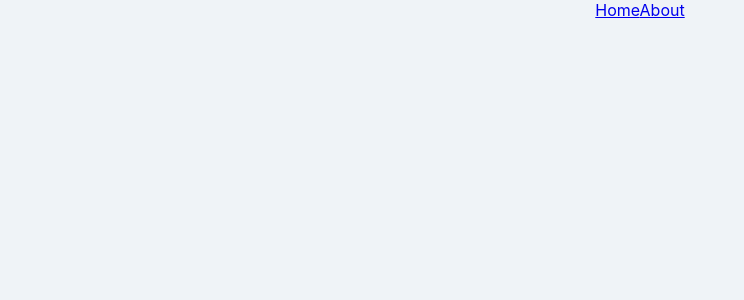
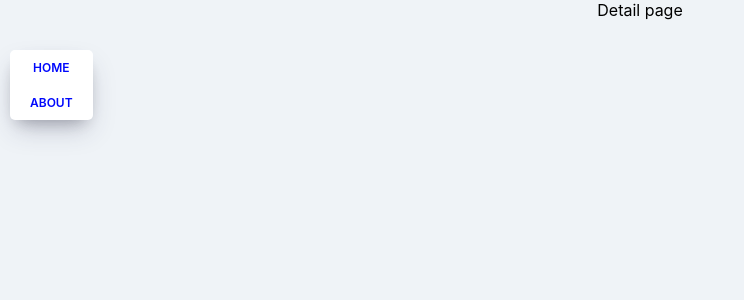
Before and after one commit to Cho-Jeongmin/movie_app, a React (Create React App) app: page /movie-detail in a window 1280 px wide. Before the commit this address had no page. Shown: the top 300 px of the page, without its empty margins (0-744 px from the left). Built offline with nearby package versions, Linux system fonts and the light colour scheme.

Commit message:
#14.3 Sharing Props Between Routes

```diff
--- a/src/App.js
+++ b/src/App.js
@@ -1,6 +1,6 @@
 import React from "react";
 import Home from "./routes/Home.js";
-import About from "./routes/About.js";
+import Detail from "./routes/Detail.js";
 import Navigation from "./components/Navigation.js";
 import { BrowserRouter, Routes, Route } from "react-router-dom";
 
@@ -11,7 +11,7 @@
         <Navigation />
         <Routes>
           <Route path="/" element={<Home />} />
-          <Route path="/about" element={<About />} />
+          <Route path="/movie-detail" element={<Detail />} />
         </Routes>
       </BrowserRouter>
     </div>
--- a/src/components/Movie.js
+++ b/src/components/Movie.js
@@ -1,8 +1,15 @@
 import PropTypes from "prop-types";
+import { Link } from "react-router-dom";
 import "./Movie.css";
 
 function Movie({ id, title, year, summary, poster, genres }) {
   return (
+    <Link
+      to={{
+        pathname: "/movie-detail",
+        state: { title, year, summary, poster, genres },
+      }}
+    >
       <div className="movie">
         <img src={poster} alt={title} title={title} />
         <div className="movie__data">
@@ -22,6 +29,7 @@
           </p>
         </div>
       </div>
+    </Link>
   );
 }
 
--- a/src/components/Navigation.css
+++ b/src/components/Navigation.css
@@ -0,0 +1,25 @@
+.nav {
+  position: fixed;
+  top: 50px;
+  left: 10px;
+  display: flex;
+  flex-direction: column;
+  background-color: white;
+  padding: 10px 20px;
+  box-shadow: 0 13px 27px -5px rgba(50, 50, 93, 0.25),
+    0 8px 16px -8px rgba(0, 0, 0, 0.3), 0 -6px 16px -6px rgba(0, 0, 0, 0.025);
+  border-radius: 5px;
+}
+
+.nav a {
+  text-decoration: none;
+  color: #0008fc;
+  text-transform: uppercase;
+  font-size: 12px;
+  text-align: center;
+  font-weight: 600;
+}
+
+.nav a:not(:last-child) {
+  margin-bottom: 20px;
+}
--- a/src/components/Navigation.js
+++ b/src/components/Navigation.js
@@ -1,10 +1,11 @@
 import { Link } from "react-router-dom";
+import "./Navigation.css";
 
 function Navigation() {
   return (
-    <div>
+    <div className="nav">
       <Link to="/">Home</Link>
-      <Link to="/about">About</Link>
+      <Link to="/movie-detail">About</Link>
     </div>
   );
 }
--- a/src/routes/About.js
+++ b/src/routes/About.js
@@ -1,4 +1,5 @@
-function About() {
+function About(props) {
+  console.log(props);
   return <div>about page</div>;
 }
 
--- /dev/null
+++ b/src/routes/Detail.js
@@ -0,0 +1,6 @@
+function Detail(props) {
+  console.log(props);
+  return <div>Detail page</div>;
+}
+
+export default Detail;
```
Lines whose indentation alone changed are shown as unchanged.
